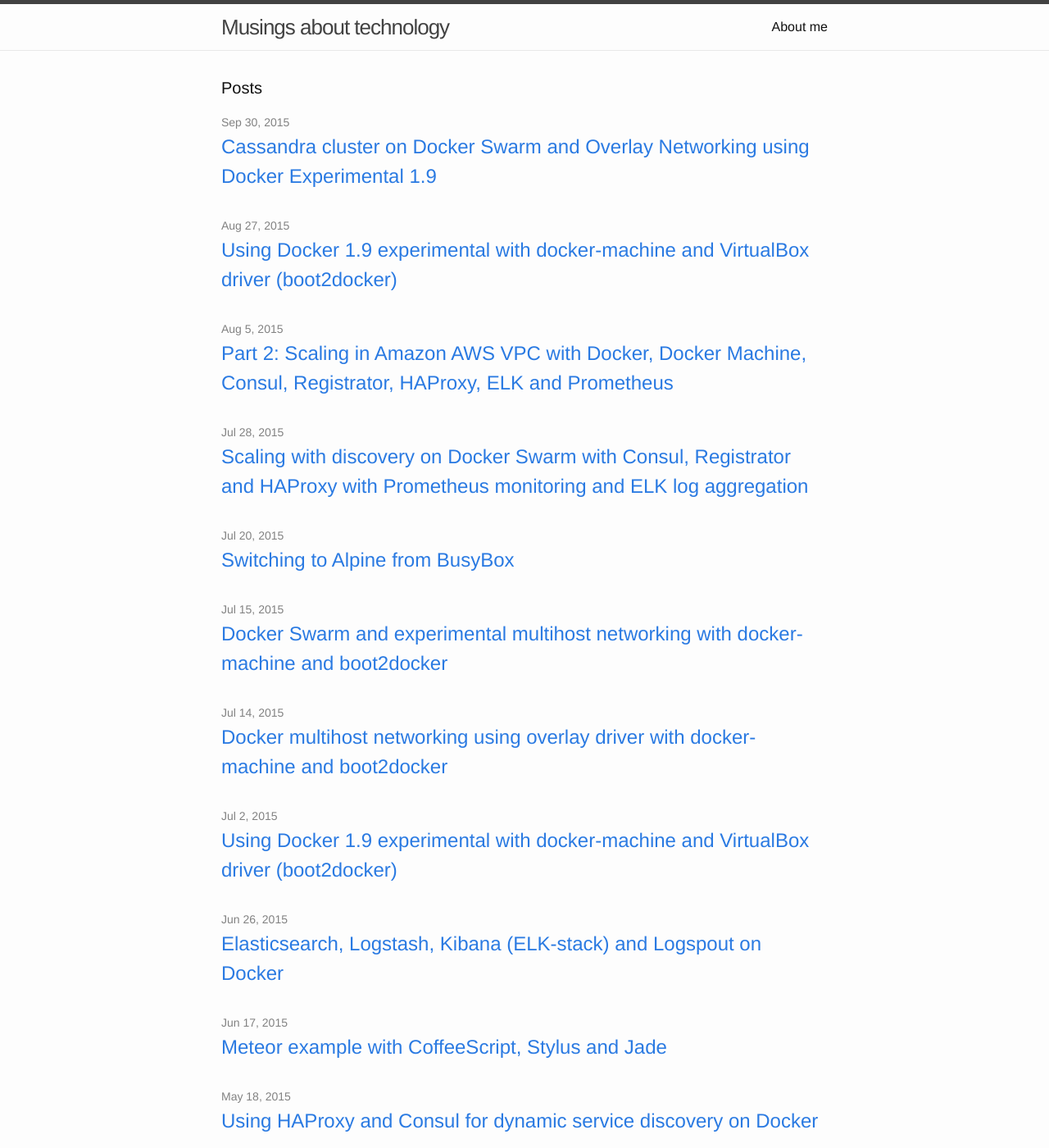
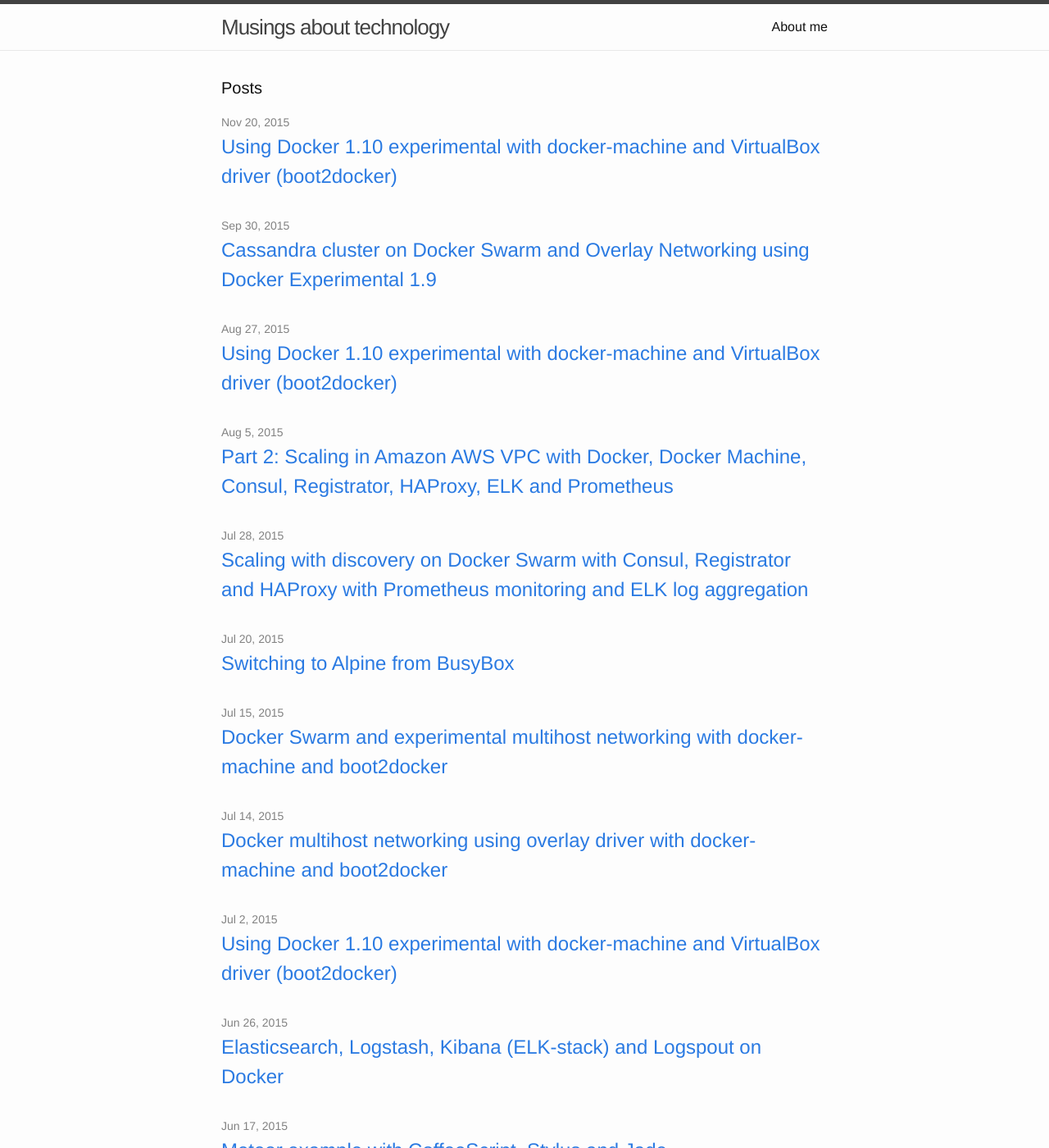
Before and after one commit to SirIle/sirile.github.io, a Jekyll site: the page built from index.html, in a window 1280 px wide and 1400 px high. Shown: the whole window at 82% size. Built offline with Jekyll 4.4.1, drawn with Linux system fonts in a browser that asks for light colours.

Commit message:
Updated the post about Docker experimental boot2docker

```diff
--- a/_posts/2015-07-02-using-docker-18-experimental-with-docker-machine-and-virtualbox-driver-boot2docker.markdown
+++ b/_posts/2015-07-02-using-docker-18-experimental-with-docker-machine-and-virtualbox-driver-boot2docker.markdown
@@ -1,6 +1,6 @@
 ---
 layout: post
-title: Using Docker 1.9 experimental with docker-machine and VirtualBox driver (boot2docker)
+title: Using Docker 1.10 experimental with docker-machine and VirtualBox driver (boot2docker)
 commentIssueId: 5
 ---
 
@@ -12,14 +12,16 @@ Contents
 {:toc}
 </div>
 
+**Update on 20.11.2015** New experimental version is 1.10. The image can be found from [here](http://sirile.github.io/files/boot2docker-1.10.iso). Major experimental thing is the user namespaces.
+
 **Update on 27.8.2015** I ran the build for newest experimental and the image for boot2docker for experimental 1.9 can be found from [here](http://sirile.github.io/files/boot2docker-1.9.iso). I updated the examples to use 1.9. The post can be found from both URLs.
 
 ## TL;DR
 
-To use boot2docker.iso which includes the 1.9 experimental Docker (at the moment _Docker version 1.9.0-dev, build 5dadfa8, experimental_), create the machine with
+To use boot2docker.iso which includes the 1.10 experimental Docker (at the moment _Docker version 1.10.0-dev, build 0cdc96c, experimental_), create the machine with
 
 {% highlight bash %}
-docker-machine create -d virtualbox --virtualbox-boot2docker-url=http://sirile.github.io/files/boot2docker-1.9.iso dev
+docker-machine create -d virtualbox --virtualbox-boot2docker-url=http://sirile.github.io/files/boot2docker-1.10.iso dev
 {% endhighlight %}
 
 I'll explain the creation process of the image if you want to do it yourself.
@@ -58,11 +60,11 @@ docker build -t my-boot2docker-img .
 the new image can be exported with
 
 {% highlight bash %}
-docker run --rm my-boot2docker-img > boot2docker-1.9.iso
+docker run --rm my-boot2docker-img > boot2docker-1.10.iso
 {% endhighlight %}
 
-The resulting file is the one [hosted here](http://sirile.github.io/files/boot2docker-1.9.iso).
+The resulting file is the one [hosted here](http://sirile.github.io/files/boot2docker-1.10.iso).
 
 ## Next steps
 
-The same script can be used to update the boot2docker.iso to the latest experimental Docker executable release, it's not tied to 1.9.
+The same script can be used to update the boot2docker.iso to the latest experimental Docker executable release, it's not tied to 1.10.
--- a/_posts/2015-08-27-using-docker-19-experimental-with-docker-machine-and-virtualbox-driver-boot2docker.markdown
+++ b/_posts/2015-08-27-using-docker-19-experimental-with-docker-machine-and-virtualbox-driver-boot2docker.markdown
@@ -1,6 +1,6 @@
 ---
 layout: post
-title: Using Docker 1.9 experimental with docker-machine and VirtualBox driver (boot2docker)
+title: Using Docker 1.10 experimental with docker-machine and VirtualBox driver (boot2docker)
 commentIssueId: 5
 ---
 
@@ -12,14 +12,16 @@ Contents
 {:toc}
 </div>
 
+**Update on 20.11.2015** New experimental version is 1.10. The image can be found from [here](http://sirile.github.io/files/boot2docker-1.10.iso). Major experimental thing is the user namespaces.
+
 **Update on 27.8.2015** I ran the build for newest experimental and the image for boot2docker for experimental 1.9 can be found from [here](http://sirile.github.io/files/boot2docker-1.9.iso). I updated the examples to use 1.9. The post can be found from both URLs.
 
 ## TL;DR
 
-To use boot2docker.iso which includes the 1.9 experimental Docker (at the moment _Docker version 1.9.0-dev, build 5dadfa8, experimental_), create the machine with
+To use boot2docker.iso which includes the 1.10 experimental Docker (at the moment _Docker version 1.10.0-dev, build 0cdc96c, experimental_), create the machine with
 
 {% highlight bash %}
-docker-machine create -d virtualbox --virtualbox-boot2docker-url=http://sirile.github.io/files/boot2docker-1.9.iso dev
+docker-machine create -d virtualbox --virtualbox-boot2docker-url=http://sirile.github.io/files/boot2docker-1.10.iso dev
 {% endhighlight %}
 
 I'll explain the creation process of the image if you want to do it yourself.
@@ -58,11 +60,11 @@ docker build -t my-boot2docker-img .
 the new image can be exported with
 
 {% highlight bash %}
-docker run --rm my-boot2docker-img > boot2docker-1.9.iso
+docker run --rm my-boot2docker-img > boot2docker-1.10.iso
 {% endhighlight %}
 
-The resulting file is the one [hosted here](http://sirile.github.io/files/boot2docker-1.9.iso).
+The resulting file is the one [hosted here](http://sirile.github.io/files/boot2docker-1.10.iso).
 
 ## Next steps
 
-The same script can be used to update the boot2docker.iso to the latest experimental Docker executable release, it's not tied to 1.9.
+The same script can be used to update the boot2docker.iso to the latest experimental Docker executable release, it's not tied to 1.10.
--- /dev/null
+++ b/_posts/2015-11-20-using-docker-110-experimental-with-docker-machine-and-virtualbox-driver-boot2docker.markdown
@@ -0,0 +1,70 @@
+---
+layout: post
+title: Using Docker 1.10 experimental with docker-machine and VirtualBox driver (boot2docker)
+commentIssueId: 5
+---
+
+{::options parse_block_html="true" /}
+<div class="toc">
+Contents
+
+* toc
+{:toc}
+</div>
+
+**Update on 20.11.2015** New experimental version is 1.10. The image can be found from [here](http://sirile.github.io/files/boot2docker-1.10.iso). Major experimental thing is the user namespaces.
+
+**Update on 27.8.2015** I ran the build for newest experimental and the image for boot2docker for experimental 1.9 can be found from [here](http://sirile.github.io/files/boot2docker-1.9.iso). I updated the examples to use 1.9. The post can be found from both URLs.
+
+## TL;DR
+
+To use boot2docker.iso which includes the 1.10 experimental Docker (at the moment _Docker version 1.10.0-dev, build 0cdc96c, experimental_), create the machine with
+
+{% highlight bash %}
+docker-machine create -d virtualbox --virtualbox-boot2docker-url=http://sirile.github.io/files/boot2docker-1.10.iso dev
+{% endhighlight %}
+
+I'll explain the creation process of the image if you want to do it yourself.
+
+## General
+
+As I was following an [article about Docker experimental features](https://github.com/docker/docker/blob/master/experimental/compose_swarm_networking.md) I started to follow the instructions. Getting the Docker client 1.8 experimental installed on Mac was easy enough following the prerequisites chapter. Then I tried to connect to an existing local Docker Machine instance and ran into problems as it complained that the API versions on the client and server didn't match. I tried upgrading the Docker Machine instance (boot2docker), but version 1.7 (and API version 1.19) was the newest it would do and Docker 1.8 client requires API version 1.20.
+
+It took me quite a while to figure out that the example uses DigitalOcean and gives a parameter called `--engine-install-url="https://experimental.docker.com"` as a parameter. That script takes care of installing the experimental version on the server, but it can't be used on boot2docker. Boot2docker uses a special flavor of Linux where most of it (like /usr/local/bin) is immutable after creation. So even if you manually ssh to the server and modify a file, after the next reboot the changes are gone.
+
+## Options
+
+As a first option (after hacking the running boot2docker instance and figuring out that isn't the way forward) I tried to use Docker Machine with the _none_ driver. I created a host using Vagrant and installed the experimental Docker 1.8 there. Getting the server to play along nicely with Docker Machine was quite tedious as LTS based security is basically a requirement and configuring it was more work than I was willing to do.
+
+The next option was to explore the boot2docker ISO creation and see if I could replace the docker-executable with the experimental version. Thanks to the smart [boot2docker build mechanism](https://github.com/boot2docker/boot2docker/blob/master/doc/BUILD.md) this was really easy.
+
+## Extending the boot2docker image
+
+As I only needed to replace the existing docker executable with a new version, the new Dockerfile is just
+
+{% highlight docker %}
+FROM boot2docker/boot2docker
+RUN curl -L https://experimental.docker.com/builds/Linux/x86_64/docker-latest > $ROOTFS/usr/local/bin/docker && chmod +x $ROOTFS/usr/local/bin/docker
+RUN /make_iso.sh
+CMD ["cat", "boot2docker.iso"]
+{% endhighlight %}
+
+It can also be cloned from [GitHub](https://github.com/SirIle/boot2docker-experimental).
+
+After building it on a suitable Docker environment (2 GB memory seems to be required) with
+
+{% highlight bash %}
+docker build -t my-boot2docker-img .
+{% endhighlight %}
+
+the new image can be exported with
+
+{% highlight bash %}
+docker run --rm my-boot2docker-img > boot2docker-1.10.iso
+{% endhighlight %}
+
+The resulting file is the one [hosted here](http://sirile.github.io/files/boot2docker-1.10.iso).
+
+## Next steps
+
+The same script can be used to update the boot2docker.iso to the latest experimental Docker executable release, it's not tied to 1.10.
```
Also changed, not shown: 1 other file.
